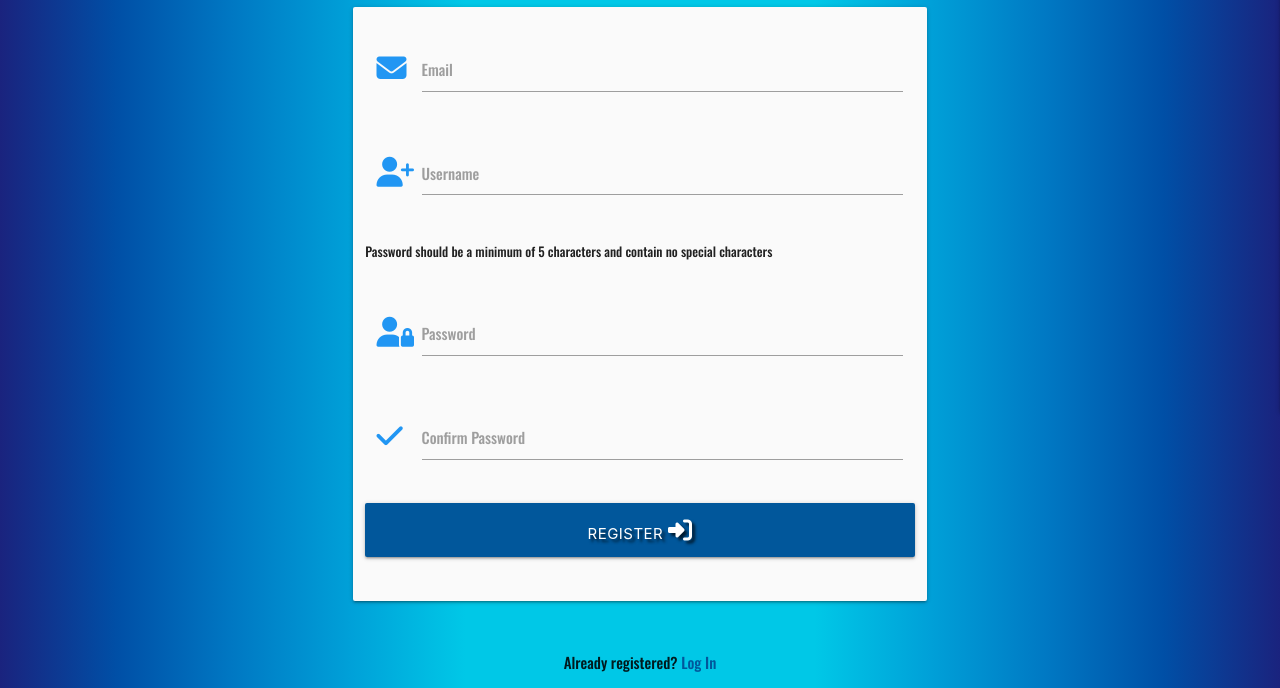
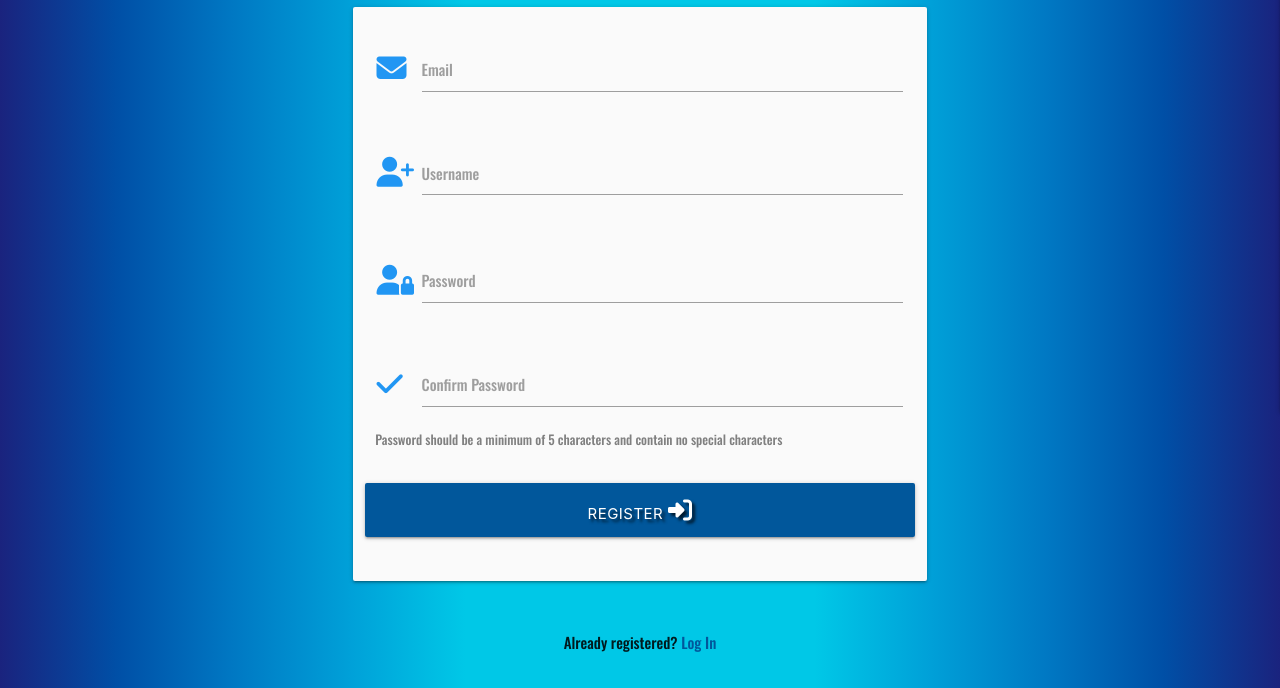
Before and after one commit to Code-Institute-Submissions/janebmckenna-MilestoneProject3, a Flask app: page /register in a window 1280 px wide. Shown: the part 448-1136 px from the top of the page. Run offline with Flask 3, Linux system fonts and the light colour scheme; some libraries are stand-ins or nearby versions.

Commit message:
Style: register password text

```diff
--- a/static/css/style.css
+++ b/static/css/style.css
@@ -109,6 +109,9 @@ footer{
 
 .sml{
     font-size: small;
+    color: grey;
+    padding-left: 10px;
+    margin-top: -30px;
 }
 /* Responsive design tweeking */
 @media screen and (max-width: 540px){
--- a/templates/register.html
+++ b/templates/register.html
@@ -27,9 +27,6 @@
                 </div>
                 <!-- password -->
                 <div class="row">
-                    <p class="sml">Password should be a minimum of 5 characters and contain no special characters</p>
-                </div>
-                <div class="row">
                     <div class="input-field col s12">
                         <i class="fas fa-user-lock prefix blue-text text-white"></i>
                         <input id="password" name="password" type="password" minlength="5" maxlength="15" pattern="^[a-zA-Z0-9]{5,15}$" class="validate" required>
@@ -43,6 +40,9 @@
                         <input id="confirm" name="confirm" type="password" minlength="5" maxlength="15" pattern="^[a-zA-Z0-9]{5,15}$" class="validate" required>
                         <label for="confirm">Confirm Password</label>
                     </div>
+                </div>
+                <div class="row">
+                    <p class="sml">Password should be a minimum of 5 characters and contain no special characters</p>
                 </div>
                 <span id='password-message' class="center-align"></span>
                 <!-- register -->
```
